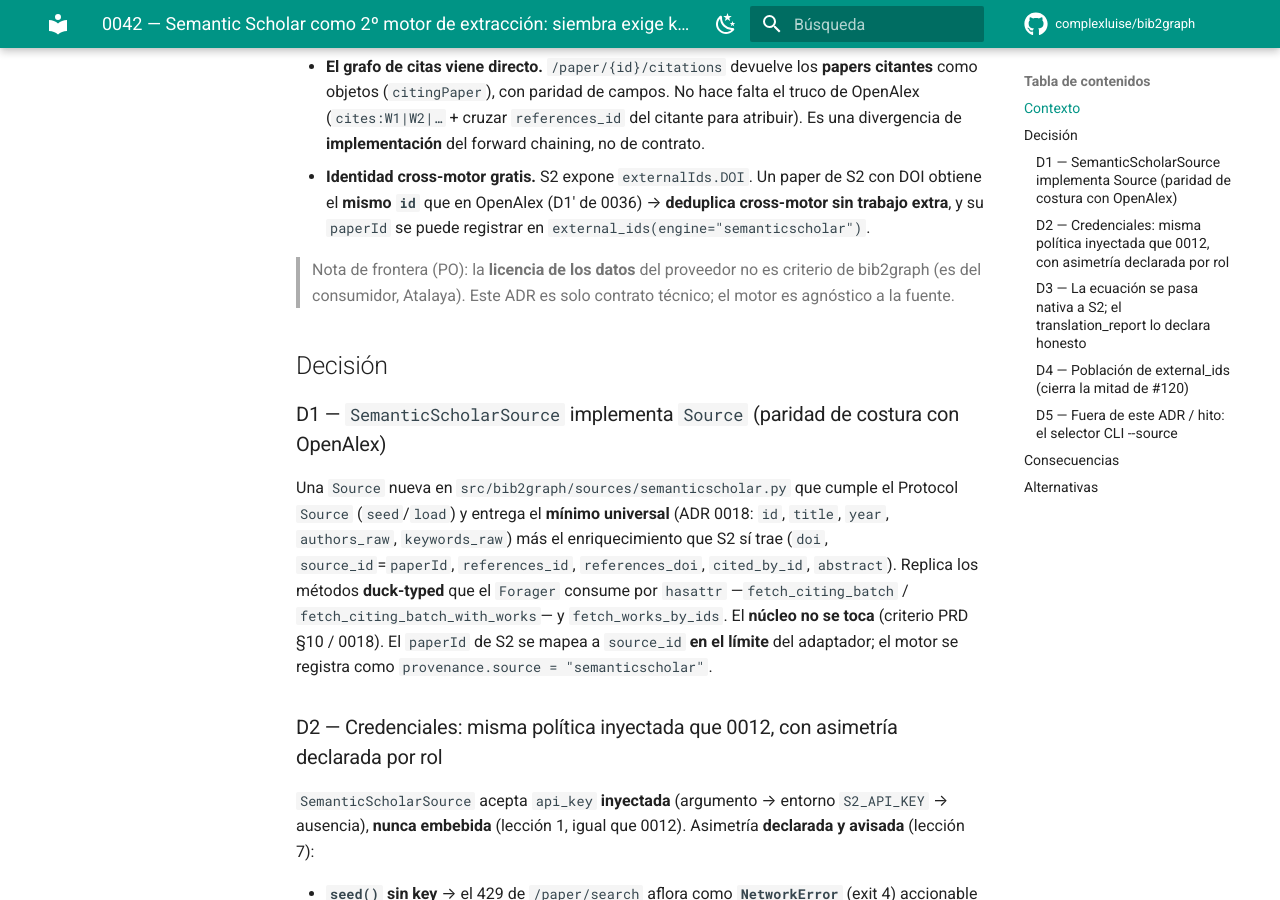
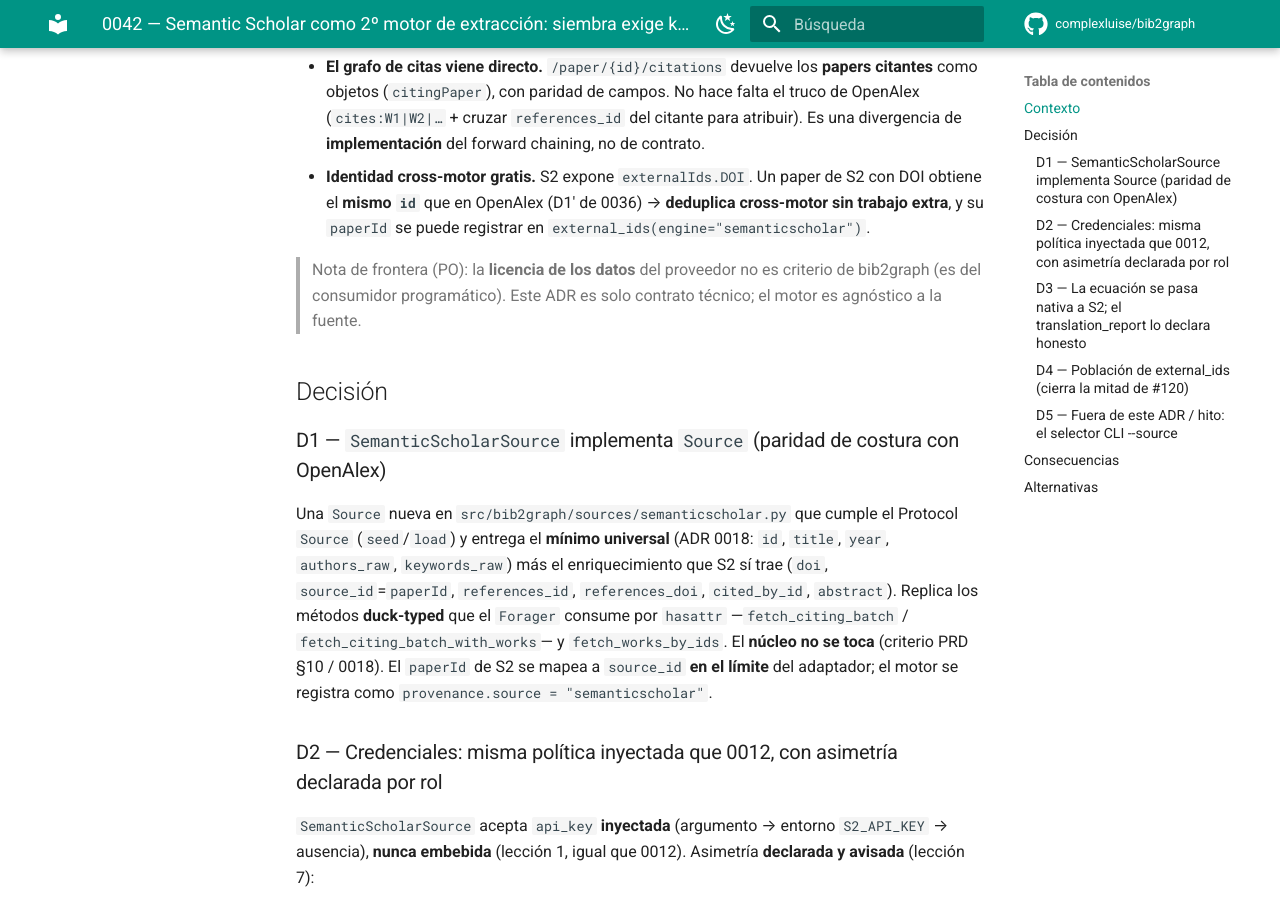
Before and after one commit to complexluise/bib2graph, an MkDocs documentation site: the page built from docs/decisiones/0042-semantic-scholar-segundo-motor.md, in a window 1280 px wide and 900 px high, scrolled down 1255 px. Built offline with MkDocs 1.6.1 and Material for MkDocs 9.7.7, drawn with Linux system fonts in a browser that asks for light colours; comment, search, counter and statistics services are not loaded.

Commit message:
docs(adr): 0042 — despersonaliza el consumidor externo (quita nombre de producto)
El ADR se publica en el sitio mkdocs; se quita la mención al nombre del
producto downstream, dejándolo como "consumidor programático".

Co-Authored-By: Claude Opus 4.8 (1M context) <noreply@anthropic.com>

```diff
--- a/docs/decisiones/0042-semantic-scholar-segundo-motor.md
+++ b/docs/decisiones/0042-semantic-scholar-segundo-motor.md
@@ -46,7 +46,7 @@ gratuita) que **cambian la ecuación** respecto de OpenAlex:
   `paperId` se puede registrar en `external_ids(engine="semanticscholar")`.
 
 > Nota de frontera (PO): la **licencia de los datos** del proveedor no es criterio de bib2graph (es
-> del consumidor, Atalaya). Este ADR es solo contrato técnico; el motor es agnóstico a la fuente.
+> del consumidor programático). Este ADR es solo contrato técnico; el motor es agnóstico a la fuente.
 
 ## Decisión
 
```
